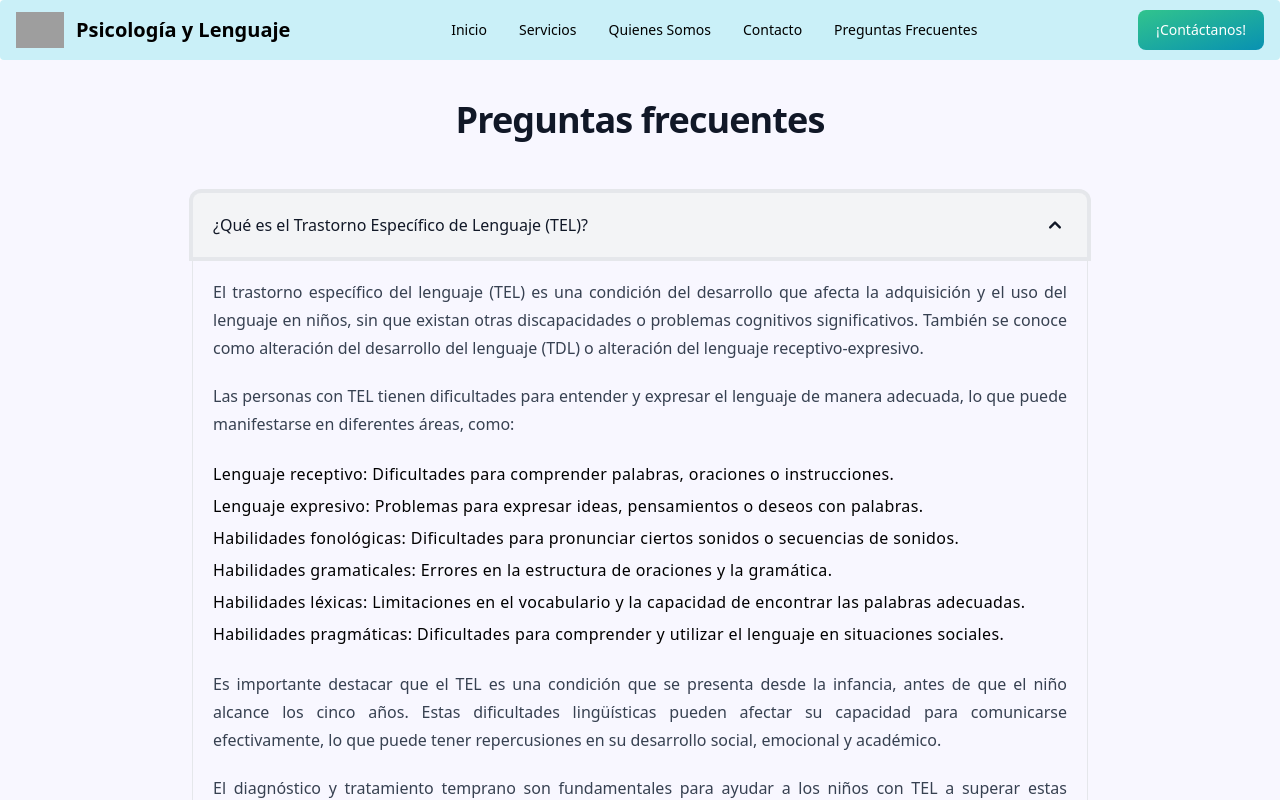
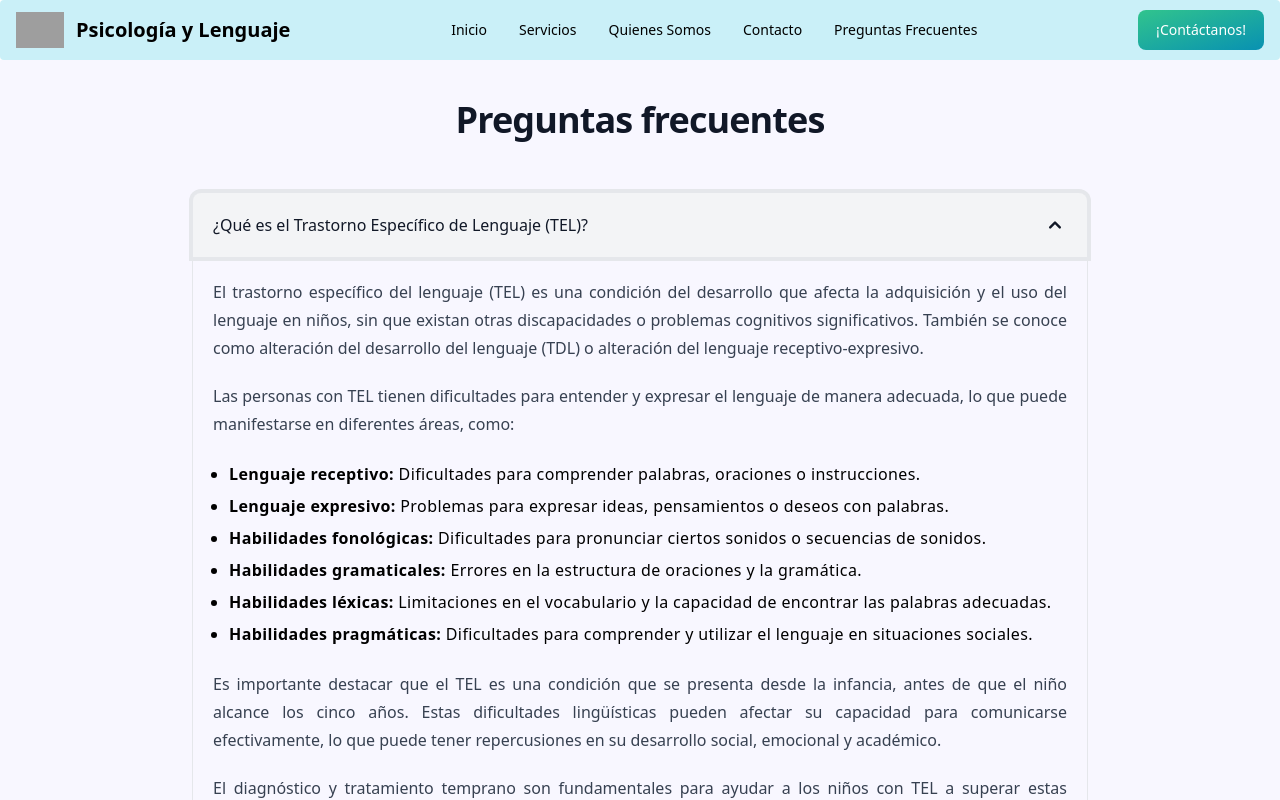
Before and after one commit to jocabello/psicologiaylenguaje, a React (Vite) app: page /psicologiaylenguaje/preguntasyrespuestas in a window 1280 px wide. Both pictures are taken after a click on the button "¿Qué es el Trastorno Específico de Lenguaje (TEL)?". Shown: the top 800 px of the page. Built offline with nearby package versions, Linux system fonts and the light colour scheme; grey boxes are pictures that could not be loaded.

Commit message:
fix: list element in some questions, and bold text

```diff
--- a/src/components/pages/site-faqs/BigAccordionElement.jsx
+++ b/src/components/pages/site-faqs/BigAccordionElement.jsx
@@ -15,13 +15,13 @@ export default function BigAccordionElement() {
           <p className="mb-5 text-gray-700 dark:text-gray-400">
             Las personas con TEL tienen dificultades para entender y expresar el lenguaje de manera adecuada, lo que puede manifestarse en diferentes áreas, como:
           </p>
-          <ul className='mb-5 tracking-wide leading-8'>
-            <li>Lenguaje receptivo: Dificultades para comprender palabras, oraciones o instrucciones.</li>
-            <li>Lenguaje expresivo: Problemas para expresar ideas, pensamientos o deseos con palabras.</li>
-            <li>Habilidades fonológicas: Dificultades para pronunciar ciertos sonidos o secuencias de sonidos.</li>
-            <li>Habilidades gramaticales: Errores en la estructura de oraciones y la gramática.</li>
-            <li>Habilidades léxicas: Limitaciones en el vocabulario y la capacidad de encontrar las palabras adecuadas.</li>
-            <li>Habilidades pragmáticas: Dificultades para comprender y utilizar el lenguaje en situaciones sociales.</li>
+          <ul className='pl-4 mb-5 tracking-wide leading-8'>
+            <li className='list-disc'><a className='font-bold'>Lenguaje receptivo:</a> Dificultades para comprender palabras, oraciones o instrucciones.</li>
+            <li className='list-disc'><a className='font-bold'>Lenguaje expresivo:</a> Problemas para expresar ideas, pensamientos o deseos con palabras.</li>
+            <li className='list-disc'><a className='font-bold'>Habilidades fonológicas:</a> Dificultades para pronunciar ciertos sonidos o secuencias de sonidos.</li>
+            <li className='list-disc'><a className='font-bold'>Habilidades gramaticales:</a> Errores en la estructura de oraciones y la gramática.</li>
+            <li className='list-disc'><a className='font-bold'>Habilidades léxicas:</a> Limitaciones en el vocabulario y la capacidad de encontrar las palabras adecuadas.</li>
+            <li className='list-disc'><a className='font-bold'>Habilidades pragmáticas:</a> Dificultades para comprender y utilizar el lenguaje en situaciones sociales.</li>
           </ul>
           <p className="mb-5 text-gray-700 dark:text-gray-400">
             Es importante destacar que el TEL es una condición que se presenta desde la infancia, antes de que el niño alcance los cinco años. Estas dificultades lingüísticas pueden afectar su capacidad para comunicarse efectivamente, lo que puede tener repercusiones en su desarrollo social, emocional y académico.
@@ -235,10 +235,10 @@ export default function BigAccordionElement() {
           <p className="mb-5 text-gray-700 dark:text-gray-400">
             Las herramientas utilizadas en la consejería pueden variar según el enfoque teórico y la especialización del consejero.  La consejería utiliza una amplia variedad de herramientas y técnicas para abordar los problemas y desafíos que enfrentan las personas. Estas herramientas están diseñadas para facilitar la exploración, comprensión y resolución de las dificultades emocionales, mentales o relacionales, algunas de las herramientas más comunes utilizadas en la consejería son:
           </p>
-          <ul className='mb-5 tracking-wide leading-8'>
-            <li>Escucha activa: Los consejeros practican la escucha activa para comprender en profundidad las preocupaciones y sentimientos de las personas. Esto implica prestar atención, hacer preguntas pertinentes y ser un reflejo de lo que la persona expresa. </li>
-            <li>Psicoeducación: Los consejeros entregan información y educación sobre problemas específicos, habilidades de afrontamiento y estrategias para mejorar el bienestar emocional.</li>
-            <li>Terapia familiar: Se enfoca en abordar los problemas desde una perspectiva sistémica y trabajar con las relaciones y dinámicas familiares.</li>
+          <ul className='pl-4 mb-5 tracking-wide leading-8'>
+            <li className='list-disc'><a className='font-bold'>Escucha activa:</a> Los consejeros practican la escucha activa para comprender en profundidad las preocupaciones y sentimientos de las personas. Esto implica prestar atención, hacer preguntas pertinentes y ser un reflejo de lo que la persona expresa. </li>
+            <li className='list-disc'><a className='font-bold'>Psicoeducación:</a> Los consejeros entregan información y educación sobre problemas específicos, habilidades de afrontamiento y estrategias para mejorar el bienestar emocional.</li>
+            <li className='list-disc'><a className='font-bold'>Terapia familiar:</a> Se enfoca en abordar los problemas desde una perspectiva sistémica y trabajar con las relaciones y dinámicas familiares.</li>
           </ul>
         </Accordion.Content>
       </Accordion.Panel>
```
